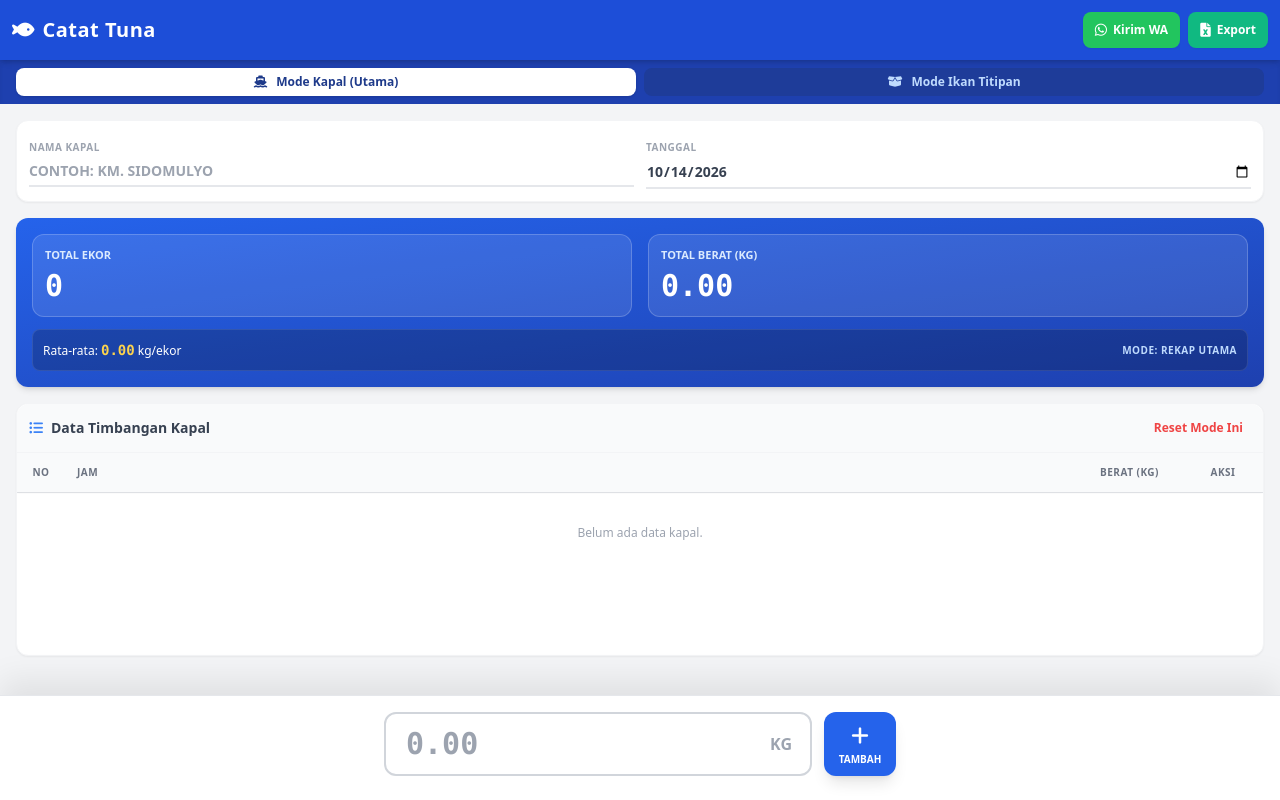
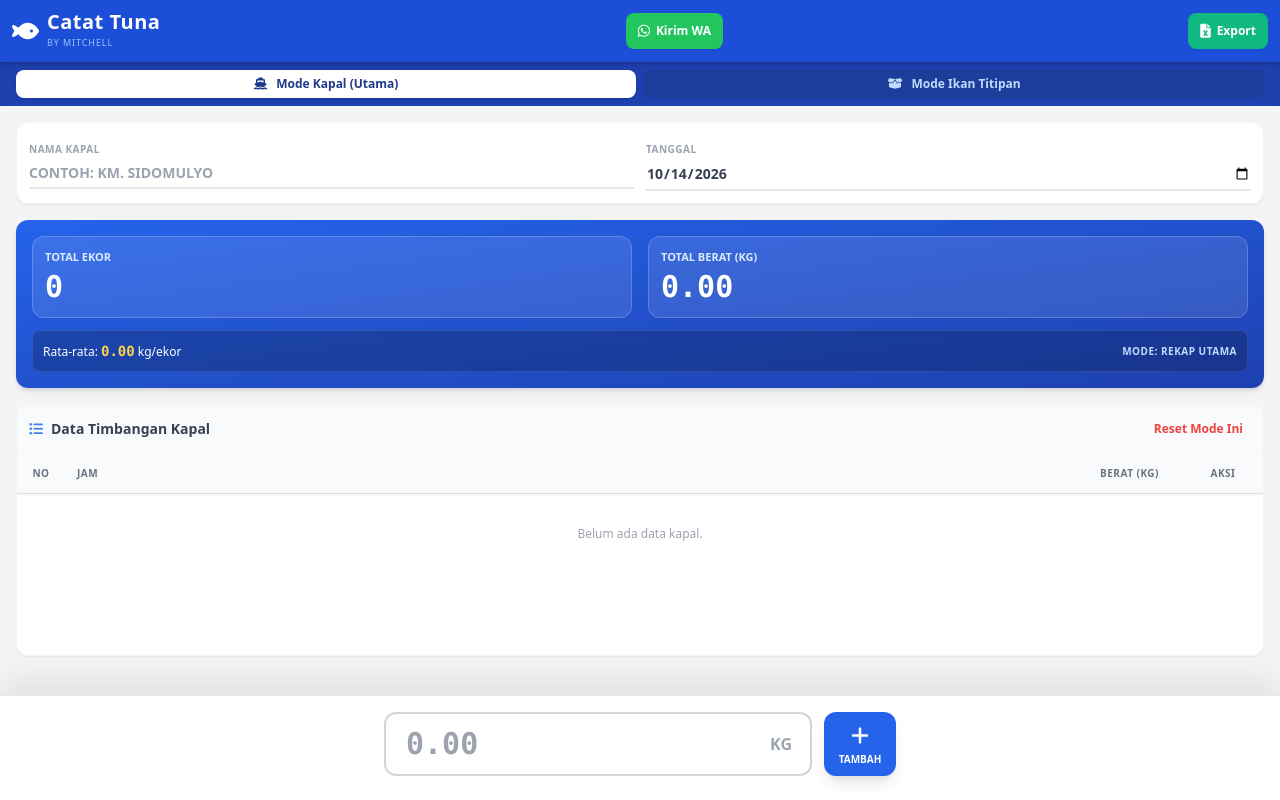
Before and after one commit to bacukii/catat-tuna, a plain HTML site: page index.html in a window 1280 px wide. Drawn offline with nearby package versions, Linux system fonts and the light colour scheme.

Commit message:
add watermark

```diff
--- a/index.html
+++ b/index.html
@@ -29,13 +29,15 @@
 </head>
 <body class="text-gray-800 antialiased flex flex-col h-screen">
 
-    <!-- Header -->
+		    <!-- Header -->
     <header class="bg-blue-700 text-white p-3 shadow-md sticky top-0 z-10 flex justify-between items-center">
         <div class="flex items-center gap-2">
-            <i class="fas fa-fish text-xl"></i>
-            <h1 class="text-xl font-bold tracking-wide">Catat Tuna</h1>
+            <i class="fas fa-fish text-2xl"></i>
+            <div class="flex flex-col">
+                <h1 class="text-xl font-bold tracking-wide leading-none">Catat Tuna</h1>
+                <span class="text-[9px] text-blue-300 font-medium tracking-widest mt-1 uppercase">By Mitchell</span>
+            </div>
         </div>
-        <div class="flex gap-2">
             <button onclick="sendWA()" class="bg-green-500 hover:bg-green-600 px-3 py-2 rounded-lg text-xs font-semibold flex items-center gap-1.5 shadow-sm">
                 <i class="fab fa-whatsapp text-sm"></i> Kirim WA
             </button>
```
